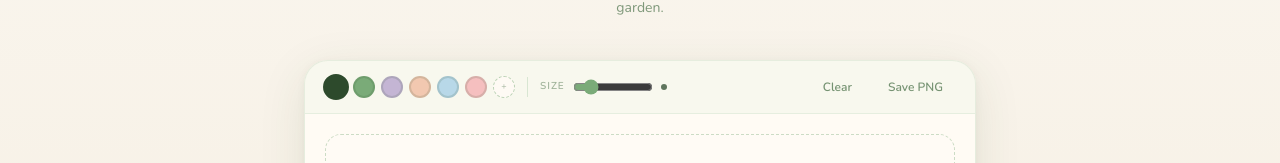
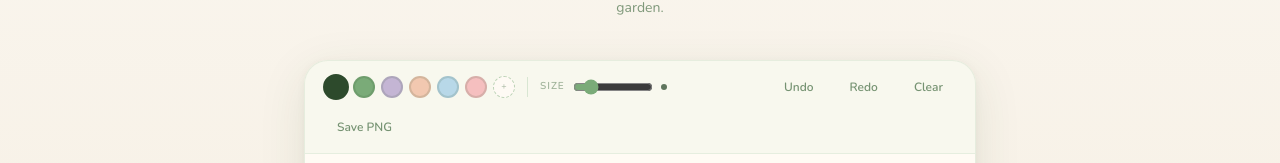
Before and after one commit to grauconejo13/bloomspace, a React (Vite) app in the folder client/: page /create in a window 1280 px wide. Shown: the part 210-373 px from the top of the page. Built offline with nearby package versions, Linux system fonts and the light colour scheme; no server answers.

Commit message:
Add undo and redo for drawing canvas

```diff
--- a/client/src/components/DrawingCanvas.jsx
+++ b/client/src/components/DrawingCanvas.jsx
@@ -4,7 +4,9 @@ const DrawingCanvas = forwardRef(function DrawingCanvas({ color, strokeSize }, r
   const canvasRef = useRef(null);
   const drawing = useRef(false);
   const lastPos = useRef({ x: 0, y: 0 });
-  const hasDrawingRef = useRef(false);
+  const activeStroke = useRef(null);
+  const strokesRef = useRef([]);
+  const redoStackRef = useRef([]);
 
   useEffect(() => {
     const ctx = canvasRef.current.getContext('2d');
@@ -18,17 +20,50 @@ const DrawingCanvas = forwardRef(function DrawingCanvas({ color, strokeSize }, r
     ctx.lineWidth = strokeSize;
   }, [color, strokeSize]);
 
+  function redrawAll() {
+    const canvas = canvasRef.current;
+    const ctx = canvas.getContext('2d');
+    ctx.clearRect(0, 0, canvas.width, canvas.height);
+
+    strokesRef.current.forEach(stroke => {
+      ctx.strokeStyle = stroke.color;
+      ctx.lineWidth = stroke.size;
+      for (let i = 1; i < stroke.points.length; i++) {
+        ctx.beginPath();
+        ctx.moveTo(stroke.points[i - 1].x, stroke.points[i - 1].y);
+        ctx.lineTo(stroke.points[i].x, stroke.points[i].y);
+        ctx.stroke();
+      }
+    });
+
+    ctx.strokeStyle = color;
+    ctx.lineWidth = strokeSize;
+  }
+
   useImperativeHandle(ref, () => ({
     clear() {
       const canvas = canvasRef.current;
       canvas.getContext('2d').clearRect(0, 0, canvas.width, canvas.height);
-      hasDrawingRef.current = false;
+      strokesRef.current = [];
+      redoStackRef.current = [];
+    },
+    undo() {
+      if (strokesRef.current.length === 0) return;
+      const last = strokesRef.current.pop();
+      redoStackRef.current.push(last);
+      redrawAll();
+    },
+    redo() {
+      if (redoStackRef.current.length === 0) return;
+      const stroke = redoStackRef.current.pop();
+      strokesRef.current.push(stroke);
+      redrawAll();
     },
     hasDrawing() {
-      return hasDrawingRef.current;
+      return strokesRef.current.length > 0;
     },
     save() {
-      if (!hasDrawingRef.current) return false;
+      if (strokesRef.current.length === 0) return false;
       const canvas = canvasRef.current;
       const link = document.createElement('a');
       link.href = canvas.toDataURL();
@@ -55,7 +90,9 @@ const DrawingCanvas = forwardRef(function DrawingCanvas({ color, strokeSize }, r
 
   function startDrawing(e) {
     drawing.current = true;
-    lastPos.current = getPos(e);
+    const pos = getPos(e);
+    lastPos.current = pos;
+    activeStroke.current = { color, size: strokeSize, points: [pos] };
   }
 
   function draw(e) {
@@ -67,10 +104,15 @@ const DrawingCanvas = forwardRef(function DrawingCanvas({ color, strokeSize }, r
     ctx.lineTo(pos.x, pos.y);
     ctx.stroke();
     lastPos.current = pos;
-    hasDrawingRef.current = true;
+    activeStroke.current.points.push(pos);
   }
 
   function stopDrawing() {
+    if (drawing.current && activeStroke.current?.points.length > 1) {
+      strokesRef.current.push(activeStroke.current);
+      redoStackRef.current = [];
+    }
+    activeStroke.current = null;
     drawing.current = false;
   }
 
@@ -96,7 +138,8 @@ const DrawingCanvas = forwardRef(function DrawingCanvas({ color, strokeSize }, r
       canvas.removeEventListener('touchmove',  onTouchMove);
       canvas.removeEventListener('touchend',   stopDrawing);
     };
-  }, []);
+    // eslint-disable-next-line react-hooks/exhaustive-deps -- startDrawing/draw only close over color and strokeSize, both listed
+  }, [color, strokeSize]);
 
   return (
     <canvas
--- a/client/src/pages/CreateFlower.jsx
+++ b/client/src/pages/CreateFlower.jsx
@@ -179,8 +179,28 @@ function CreateFlower() {
             />
           </div>
 
-          {/* Push clear/save to the right */}
+          {/* Push undo/redo/clear/save to the right */}
           <div className="flex-1" />
+
+          <button
+            onClick={() => canvasRef.current?.undo()}
+            className="text-xs font-semibold px-3 py-1.5 rounded-full transition-colors duration-200 cursor-pointer"
+            style={{ color: 'rgba(74,112,72,0.75)' }}
+            onMouseEnter={e => e.currentTarget.style.background = 'rgba(184,212,182,0.22)'}
+            onMouseLeave={e => e.currentTarget.style.background = 'transparent'}
+          >
+            Undo
+          </button>
+
+          <button
+            onClick={() => canvasRef.current?.redo()}
+            className="text-xs font-semibold px-3 py-1.5 rounded-full transition-colors duration-200 cursor-pointer"
+            style={{ color: 'rgba(74,112,72,0.75)' }}
+            onMouseEnter={e => e.currentTarget.style.background = 'rgba(184,212,182,0.22)'}
+            onMouseLeave={e => e.currentTarget.style.background = 'transparent'}
+          >
+            Redo
+          </button>
 
           <button
             onClick={() => canvasRef.current?.clear()}
```
